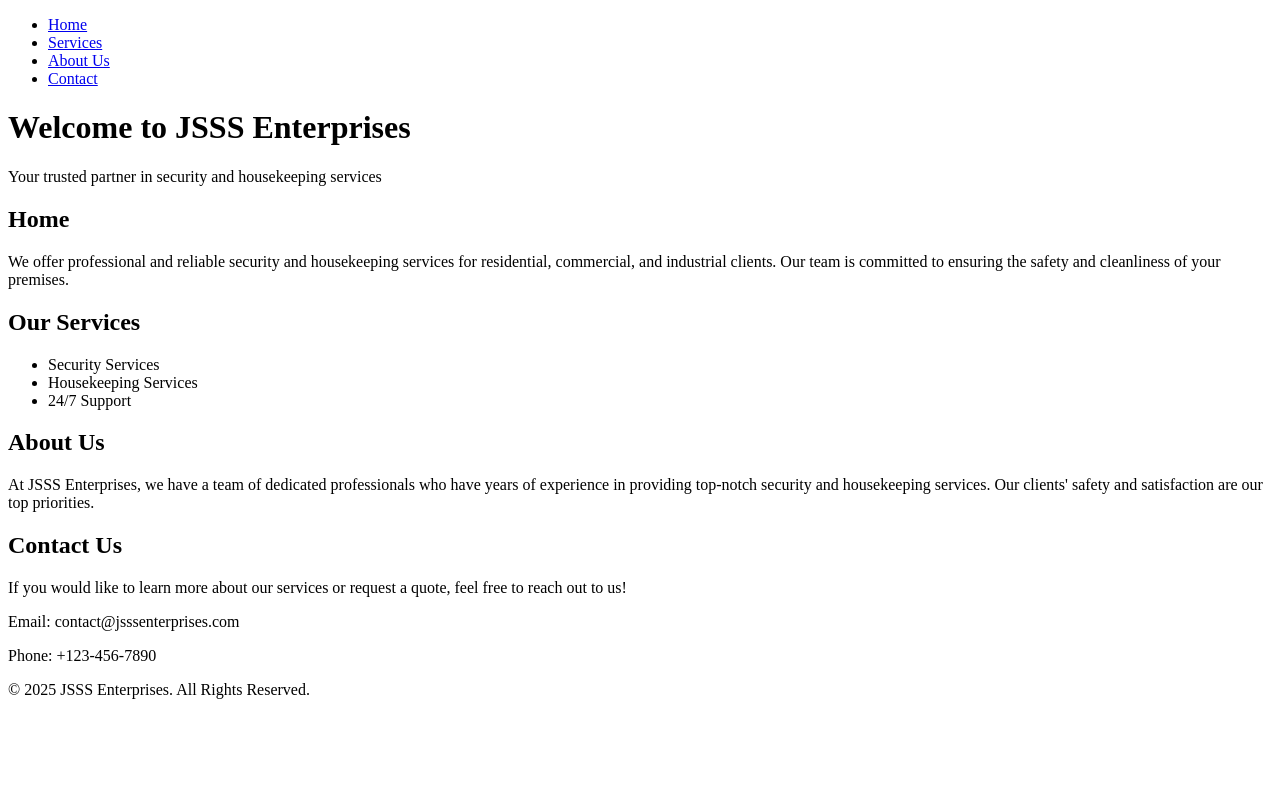
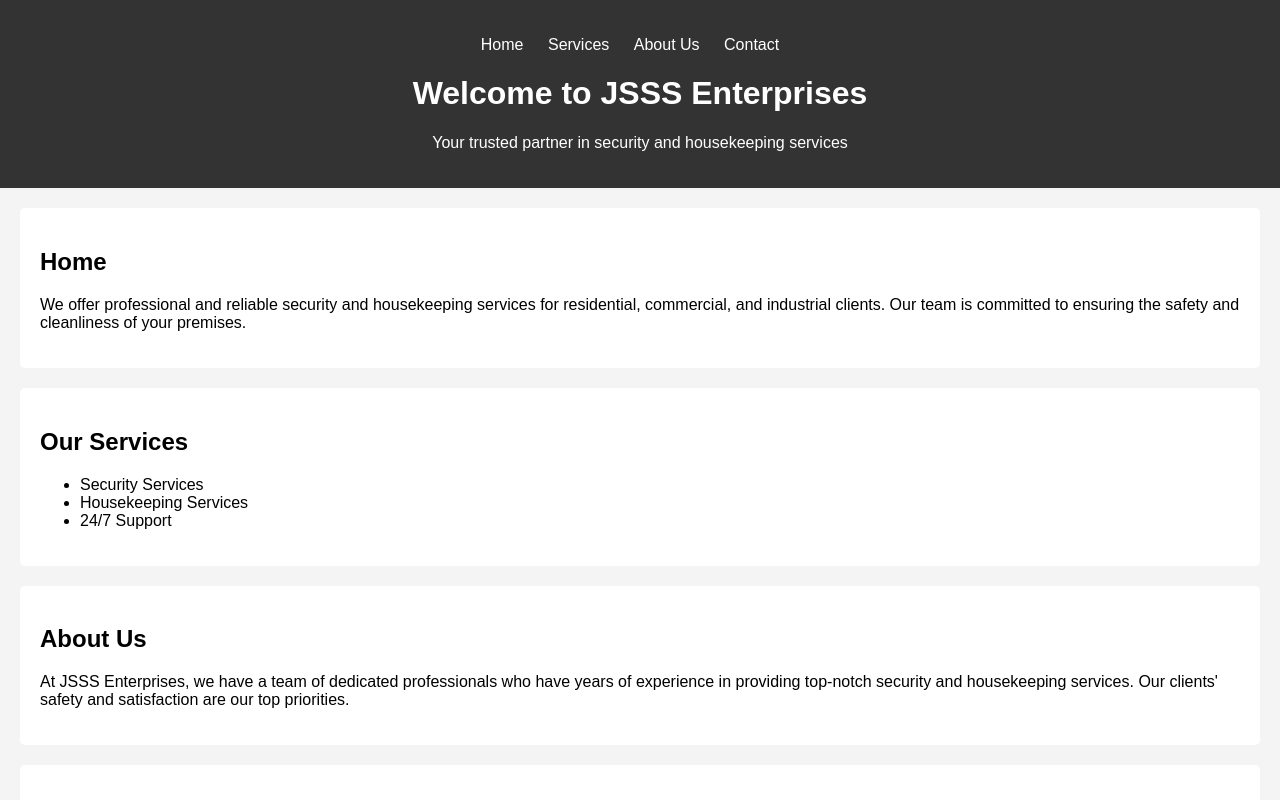
Before and after one commit to SubhenduSwainJSSS/jsss-enterprises, a plain HTML site: page index.html in a window 1280 px wide. Shown: the top 800 px of the page. Drawn offline with Linux system fonts and the light colour scheme.

Commit message:
Added/updated index.html, style.css, and script.js

```diff
--- a/style.css
+++ b/style.css
@@ -0,0 +1,84 @@
+body {
+    font-family: Arial, sans-serif;
+    margin: 0;
+    padding: 0;
+    background-color: #f4f4f4;
+}
+
+header {
+    background-color: #333;
+    color: white;
+    padding: 20px;
+    text-align: center;
+}
+
+nav ul {
+    list-style-type: none;
+    padding: 0;
+}
+
+nav ul li {
+    display: inline;
+    margin-right: 20px;
+}
+
+nav ul li a {
+    color: white;
+    text-decoration: none;
+}
+
+section {
+    padding: 20px;
+    margin: 20px;
+    background-color: white;
+    border-radius: 5px;
+}
+
+footer {
+    text-align: center;
+    padding: 10px;
+    background-color: #333;
+    color: white;
+}
+body {
+    font-family: Arial, sans-serif;
+    margin: 0;
+    padding: 0;
+    background-color: #f4f4f4;
+}
+
+header {
+    background-color: #333;
+    color: white;
+    padding: 20px;
+    text-align: center;
+}
+
+nav ul {
+    list-style-type: none;
+    padding: 0;
+}
+
+nav ul li {
+    display: inline;
+    margin-right: 20px;
+}
+
+nav ul li a {
+    color: white;
+    text-decoration: none;
+}
+
+section {
+    padding: 20px;
+    margin: 20px;
+    background-color: white;
+    border-radius: 5px;
+}
+
+footer {
+    text-align: center;
+    padding: 10px;
+    background-color: #333;
+    color: white;
+}
```
Also changed, not shown: index.html (line endings or trailing spaces), 2 other files.
